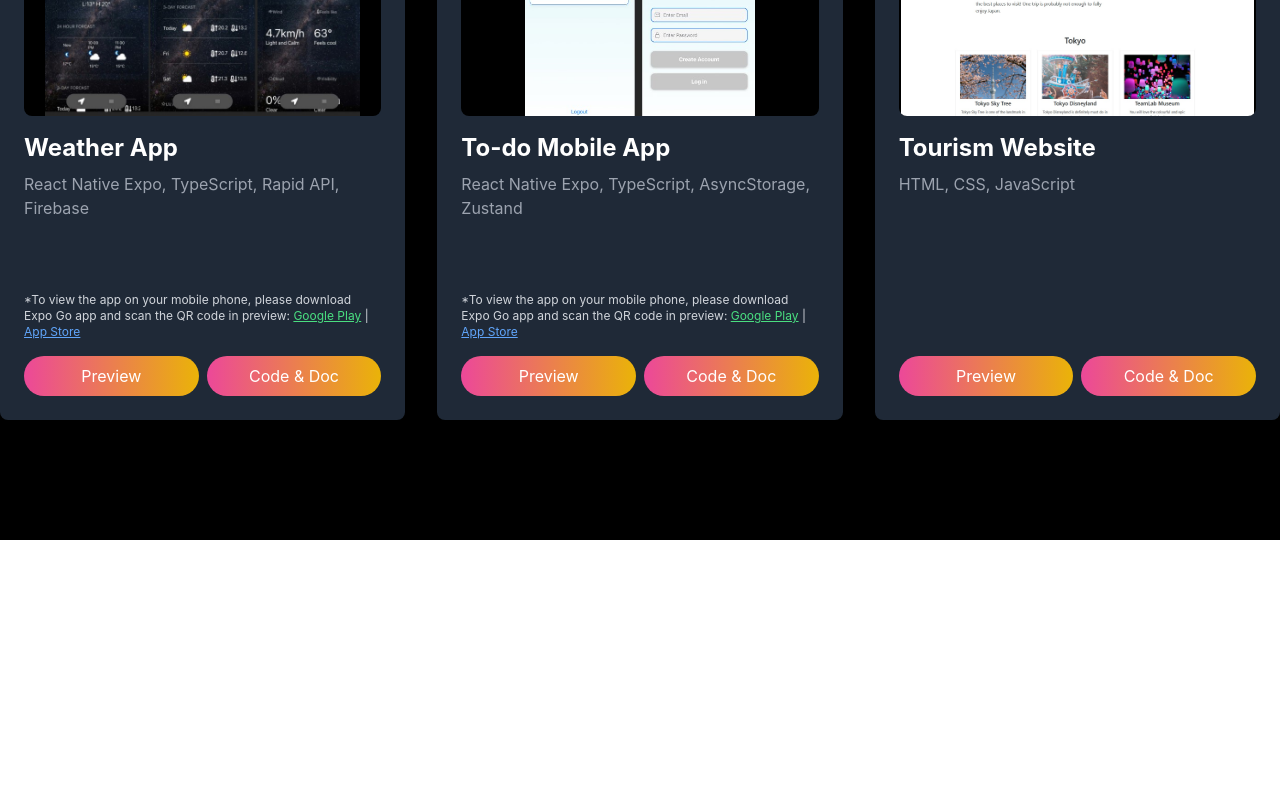
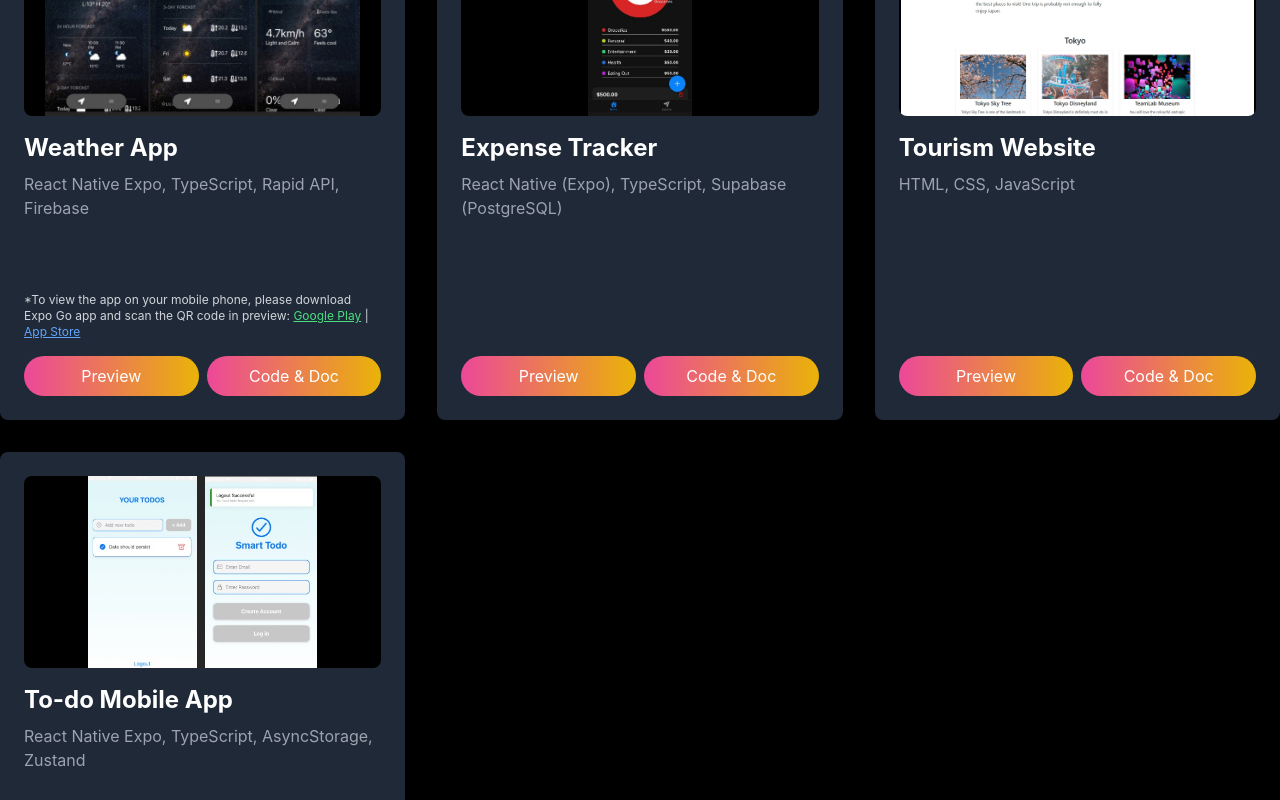
Before and after one commit to AyakoNaganeyama/dev-portfolio, a React (Vite) app: page / in a window 1280 px wide. Shown: the part 2460-3260 px from the top of the page. Before the commit the page ends 3000 px from the top, so only its background shows below. Built offline with nearby package versions, Linux system fonts and the light colour scheme.

Commit message:
added project

```diff
--- a/src/components/Project.jsx
+++ b/src/components/Project.jsx
@@ -6,6 +6,7 @@ import Weather from "../assets/dataManagement.jpg";
 import TODO from "../assets/demo-datapresistance.jpg";
 import Vol from "../assets/volunteerapp.jpg";
 import Game from "../assets/game.jpg";
+import Tracker from "../assets/expenseTracker.jpg"
 
 const projects = [
   {
@@ -48,11 +49,13 @@ const projects = [
   },
   {
       id: 5,
-    name: "To-do Mobile App",
-    technologies: "React Native Expo, TypeScript, AsyncStorage, Zustand",
-    image: TODO,
-    github: "https://github.com/AyakoNaganeyama/to-do-list-mobile-app",
-    link: "https://expo.dev/preview/update?message=SDK+update&updateRuntimeVersion=1.0.0&createdAt=2025-10-01T02%3A11%3A05.930Z&slug=exp&projectId=ba97eb8d-f733-4ac9-b817-975a16122842&group=0f58ab30-7b57-438e-84df-307a22e605b7",
+
+       name: "Expense Tracker",
+    technologies: "React Native (Expo), TypeScript, Supabase (PostgreSQL)",
+    image: Tracker,
+    github: "https://github.com/AyakoNaganeyama/budget-pal",
+    link: "https://github.com/AyakoNaganeyama/budget-pal",
+
   },
   {
     id: 6,
@@ -61,6 +64,14 @@ const projects = [
     image: Japan,
     github: "https://github.com/AyakoNaganeyama/static-japanwebsite",
     link: "https://ayakonaganeyama.github.io/static-japanwebsite/",
+  },
+   {
+    id: 7,
+    name: "To-do Mobile App",
+    technologies: "React Native Expo, TypeScript, AsyncStorage, Zustand",
+    image: TODO,
+    github: "https://github.com/AyakoNaganeyama/to-do-list-mobile-app",
+    link: "https://expo.dev/preview/update?message=SDK+update&updateRuntimeVersion=1.0.0&createdAt=2025-10-01T02%3A11%3A05.930Z&slug=exp&projectId=ba97eb8d-f733-4ac9-b817-975a16122842&group=0f58ab30-7b57-438e-84df-307a22e605b7",
   },
 ];
 
@@ -99,7 +110,7 @@ const Project = () => {
 
                 {/* Bottom section (download + buttons) */}
                 <div>
-                  {(project.id === 3 || project.id === 4 || project.id === 5) && (
+                  {( project.id === 4 || project.id === 1 || project.id === 7) && (
                     <div className="text-xs text-gray-300 mb-4">
                       *To view the app on your mobile phone, please download Expo Go app and scan the QR code in preview:{" "}
                       <a
```
Also changed, not shown: src/assets/expenseTracker.jpg (added).
